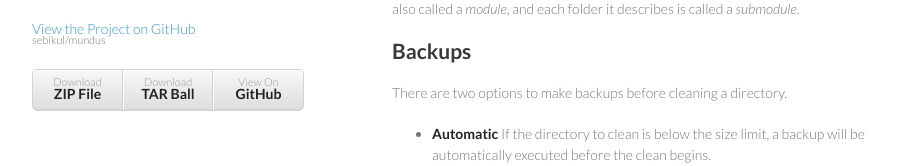
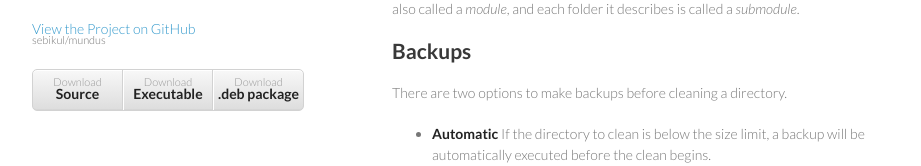
Before and after one commit to sebikul/mundus, a plain HTML site: page index.html in a window 1280 px wide. Shown: the part 174-340 px from the top of the page, without its empty margins (178-1099 px from the left). Drawn offline with Linux system fonts and the light colour scheme.

Commit message:
Update download urls

```diff
--- a/index.html
+++ b/index.html
@@ -22,9 +22,9 @@
 
 
         <ul>
-          <li><a href="https://github.com/sebikul/mundus/zipball/master">Download <strong>ZIP File</strong></a></li>
-          <li><a href="https://github.com/sebikul/mundus/tarball/master">Download <strong>TAR Ball</strong></a></li>
-          <li><a href="https://github.com/sebikul/mundus">View On <strong>GitHub</strong></a></li>
+          <li><a href="https://github.com/sebikul/mundus/archive/v3.0.0.tar.gz">Download <strong>Source</strong></a></li>
+          <li><a href="https://github.com/sebikul/mundus/releases/download/v3.0.0/mundus3-0-0.gambas">Download <strong>Executable</strong></a></li>
+          <li><a href="https://github.com/sebikul/mundus/releases/download/v3.0.0/mundus_3.0.0-0ubuntu1_all.deb">Download <strong>.deb package</strong></a></li>
         </ul>
       </header>
       <section>
```
